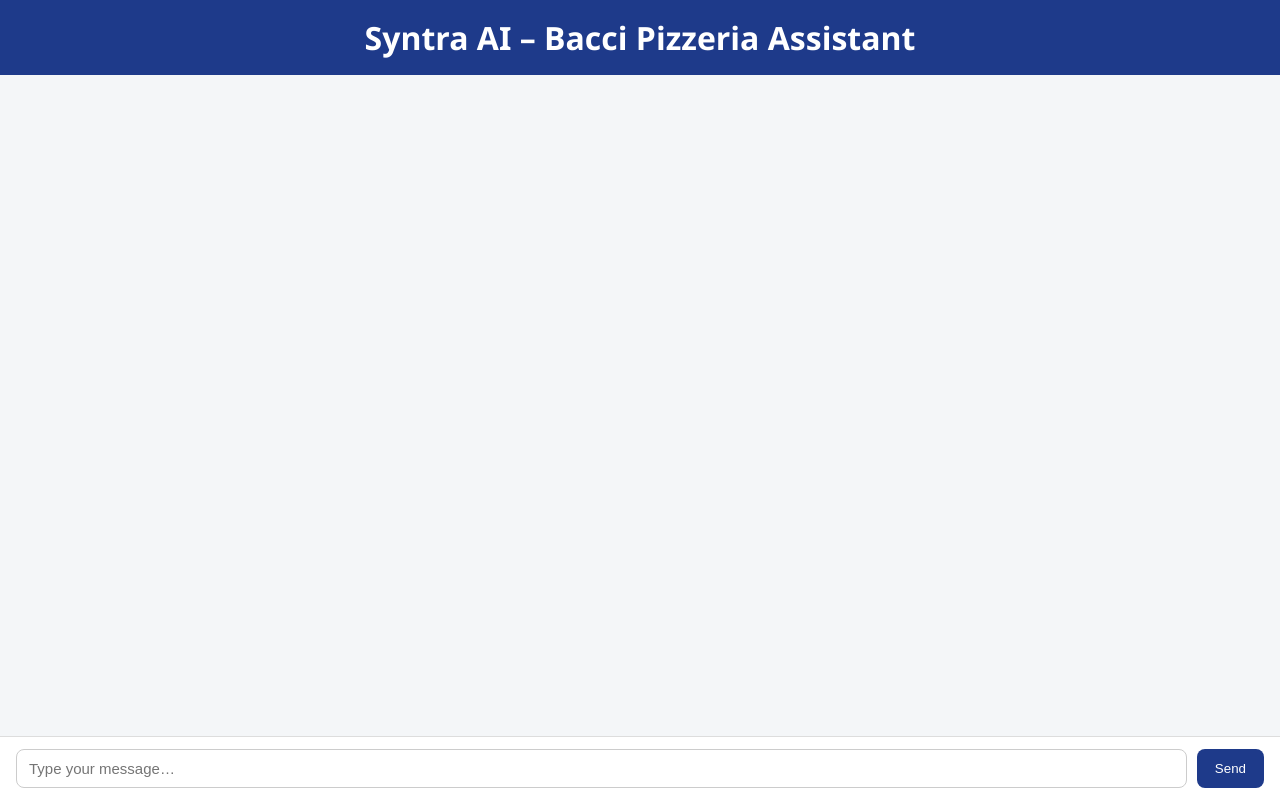
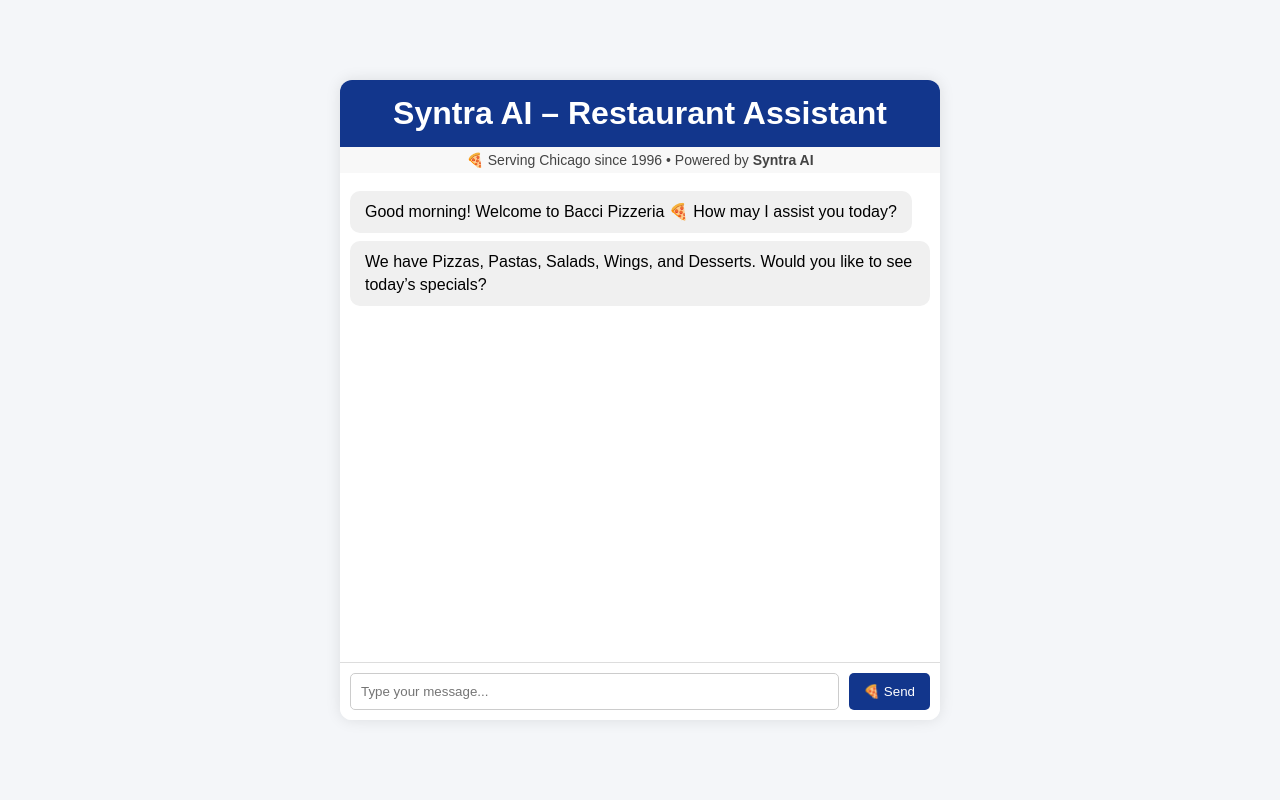
Before and after one commit to smituic/SyntraAI, a FastAPI app: page / in a window 1280 px wide. Run offline with FastAPI, Linux system fonts and the light colour scheme.

Commit message:
Implemented dhwanits frontend

```diff
--- a/Static/style.css
+++ b/Static/style.css
@@ -1,78 +1,124 @@
 body {
-  font-family: 'Segoe UI', Arial, sans-serif;
-  background-color: #f4f6f8;
+  background-color: #f4f6f9;
+  font-family: 'Arial', sans-serif;
+  display: flex;
+  justify-content: center;
+  align-items: center;
+  height: 100vh;
   margin: 0;
+}
+
+.chat-container {
+  width: 600px;
+  background: white;
+  border-radius: 12px;
+  box-shadow: 0 0 15px rgba(0, 0, 0, 0.1);
   display: flex;
   flex-direction: column;
-  height: 100vh;
+  overflow: hidden;
+  height: 80vh;
 }
 
 h1 {
-  background-color: #1e3a8a;
+  background-color: #12368c;
   color: white;
-  padding: 16px 20px;
   text-align: center;
   margin: 0;
+  padding: 15px;
+}
+
+.tagline {
+  text-align: center;
+  font-size: 14px;
+  padding: 5px;
+  background: #f8f8f8;
+  color: #444;
 }
 
 .chat-box {
   flex: 1;
+  padding: 10px;
   overflow-y: auto;
-  padding: 20px;
-  display: flex;
-  flex-direction: column;
-  gap: 10px;
 }
 
-.message {
-  max-width: 75%;
-  padding: 10px 14px;
-  border-radius: 12px;
-  line-height: 1.45;
-  word-wrap: break-word;
-  white-space: pre-wrap;
+.bot-msg, .user-msg {
+  margin: 8px 0;
+  padding: 10px 15px;
+  border-radius: 10px;
+  width: fit-content;
+  animation: fadeIn 0.4s ease;
+  line-height: 1.4;
 }
 
-.user {
-  align-self: flex-end;
-  background-color: #1e3a8a;
-  color: white;
-  border-bottom-right-radius: 0;
+.bot-msg {
+  background: #f0f0f0;
+  align-self: flex-start;
 }
 
-.ai {
-  align-self: flex-start;
-  background-color: white;
-  color: #333;
-  border-bottom-left-radius: 0;
-  box-shadow: 0 1px 4px rgba(0,0,0,0.1);
+.user-msg {
+  background: #12368c;
+  color: white;
+  align-self: flex-end;
+  margin-left: auto;
 }
 
-.input-area {
+.input-container {
   display: flex;
-  padding: 12px 16px;
-  background-color: white;
+  padding: 10px;
+  background: #fff;
   border-top: 1px solid #ddd;
-  gap: 10px;
+  position: sticky;
+  bottom: 0;
 }
 
-.input-area input {
+#user-input {
   flex: 1;
-  padding: 10px 12px;
+  padding: 10px;
   border: 1px solid #ccc;
-  border-radius: 8px;
-  font-size: 15px;
+  border-radius: 5px;
 }
 
-.input-area button {
-  padding: 10px 18px;
-  background-color: #1e3a8a;
+#send-btn {
+  background: #12368c;
   color: white;
   border: none;
-  border-radius: 8px;
+  padding: 10px 15px;
+  border-radius: 5px;
+  margin-left: 10px;
   cursor: pointer;
+  transition: 0.2s;
 }
 
-.input-area button:hover {
-  background-color: #3b5998;
+#send-btn:hover {
+  background: #0f2d6b;
 }
+
+.typing {
+  font-size: 14px;
+  color: #666;
+  padding-left: 15px;
+  display: flex;
+  align-items: center;
+  gap: 4px;
+}
+
+.hidden {
+  display: none;
+}
+
+.dots::after {
+  content: '';
+  display: inline-block;
+  animation: dots 1s steps(3, end) infinite;
+}
+
+@keyframes dots {
+  0%, 20% { content: '.'; }
+  40% { content: '..'; }
+  60%, 100% { content: '...'; }
+}
+
+@keyframes fadeIn {
+  from {opacity: 0; transform: translateY(10px);}
+  to {opacity: 1; transform: translateY(0);}
+}
--- a/templates/index.html
+++ b/templates/index.html
@@ -1,64 +1,87 @@
 <!DOCTYPE html>
 <html lang="en">
 <head>
-  <meta charset="UTF-8" />
-  <title>Syntra AI – Bacci Pizzeria Assistant</title>
-  <link rel="stylesheet" href="/static/style.css" />
+  <meta charset="UTF-8">
+  <title>Syntra AI – Restaurant Assistant</title>
+  <link rel="stylesheet" href="/static/style.css">
 </head>
 <body>
-  <h1>Syntra AI – Bacci Pizzeria Assistant</h1>
+  <div class="chat-container">
+    <h1>Syntra AI – Restaurant Assistant</h1>
+    <div class="tagline">🍕 Serving Chicago since 1996 • Powered by <b>Syntra AI</b></div>
 
     <div id="chat-box" class="chat-box"></div>
+    <div id="typing" class="typing hidden">Syntra AI is typing<span class="dots">...</span></div>
 
-  <div class="input-area">
-    <input type="text" id="message-input" placeholder="Type your message…" autocomplete="off" />
-    <button id="send-btn">Send</button>
+    <div class="input-container">
+      <input type="text" id="user-input" placeholder="Type your message..." />
+      <button id="send-btn">🍕 Send</button>
+    </div>
   </div>
 
   <script>
     const chatBox = document.getElementById("chat-box");
-    const input = document.getElementById("message-input");
+    const userInput = document.getElementById("user-input");
     const sendBtn = document.getElementById("send-btn");
+    const typing = document.getElementById("typing");
 
-    function addMessage(role, text) {
-      const el = document.createElement("div");
-      el.className = "message " + role;
-      el.textContent = text;
-      chatBox.appendChild(el);
+    function appendMessage(sender, text) {
+      const msg = document.createElement("div");
+      msg.className = sender === "user" ? "user-msg" : "bot-msg";
+      msg.textContent = text;
+      chatBox.appendChild(msg);
       chatBox.scrollTop = chatBox.scrollHeight;
-      return el; // return the node so we can update it later
     }
 
     async function sendMessage() {
-      const text = input.value.trim();
-      if (!text) return;
+      const message = userInput.value.trim();
+      if (!message) return;
 
-      // Add user bubble
-      addMessage("user", text);
-      input.value = "";
+      appendMessage("user", message);
+      userInput.value = "";
 
-      // Add AI placeholder and keep a handle to it
-      const aiBubble = addMessage("ai", "…");
+      typing.classList.remove("hidden");
 
-      try {
       const res = await fetch("/ask", {
         method: "POST",
         headers: { "Content-Type": "application/json" },
-          body: JSON.stringify({ message: text }),
+        body: JSON.stringify({ message }),
       });
+
       const data = await res.json();
-        aiBubble.textContent = data.response ?? "Sorry, no response.";
-      } catch (err) {
-        aiBubble.textContent = "Network error. Please try again.";
+
+      typing.classList.add("hidden");
+      typeEffect(data.response);
     }
 
+    function typeEffect(text, i = 0) {
+      const msg = document.createElement("div");
+      msg.className = "bot-msg";
+      chatBox.appendChild(msg);
+
+      function typingAnimation() {
+        if (i < text.length) {
+          msg.textContent += text.charAt(i);
+          i++;
           chatBox.scrollTop = chatBox.scrollHeight;
+          setTimeout(typingAnimation, 20);
+        }
+      }
+      typingAnimation();
     }
 
-    sendBtn.addEventListener("click", sendMessage);
-    input.addEventListener("keydown", (e) => {
+    sendBtn.onclick = sendMessage;
+    userInput.addEventListener("keypress", (e) => {
       if (e.key === "Enter") sendMessage();
     });
+
+    // Initial greeting
+    window.onload = () => {
+      appendMessage("bot", "Good morning! Welcome to Bacci Pizzeria 🍕 How may I assist you today?");
+      setTimeout(() => {
+        appendMessage("bot", "We have Pizzas, Pastas, Salads, Wings, and Desserts. Would you like to see today’s specials?");
+      }, 1200);
+    };
   </script>
 </body>
 </html>
```
Lines whose indentation alone changed are shown as unchanged.
